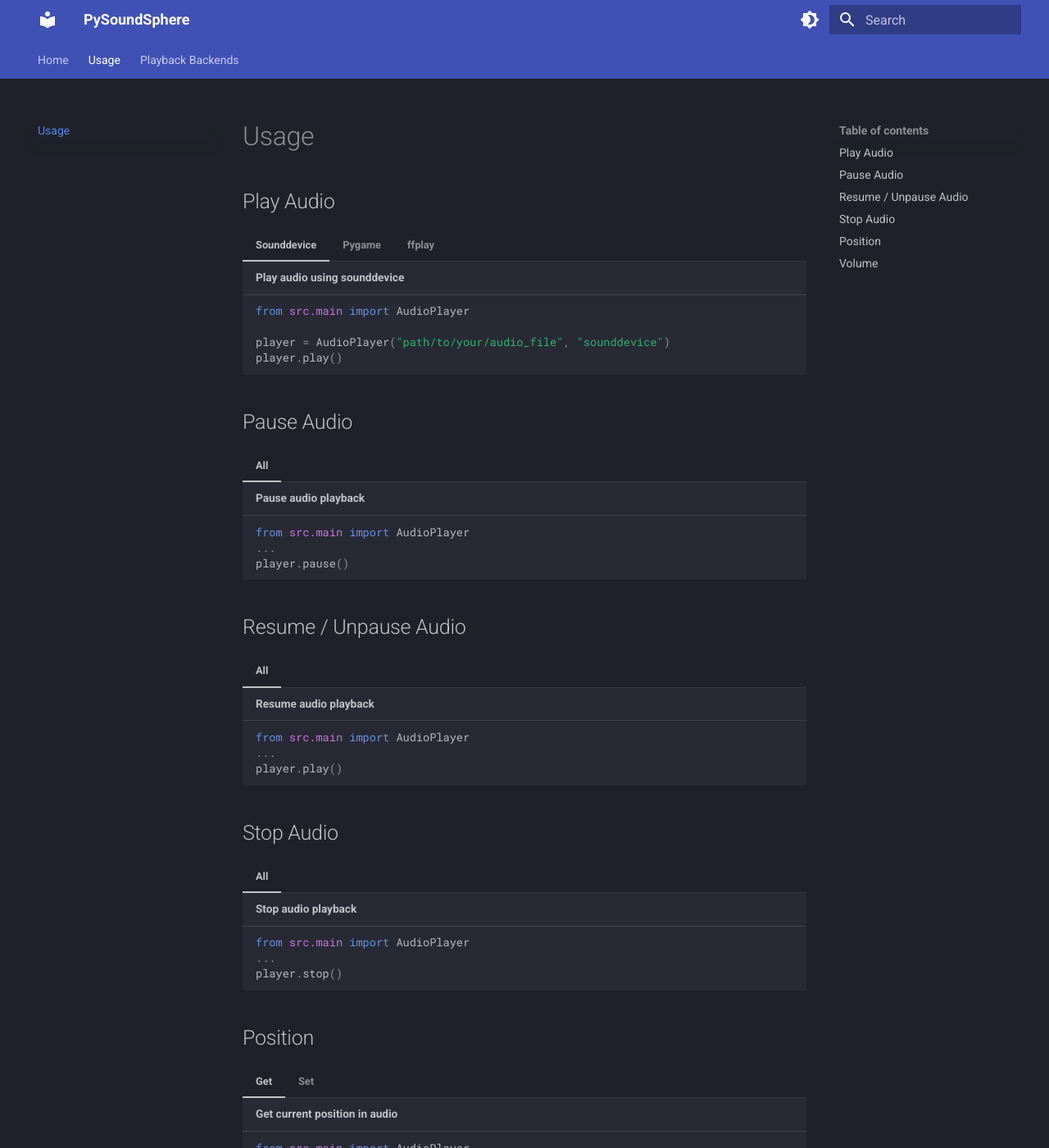
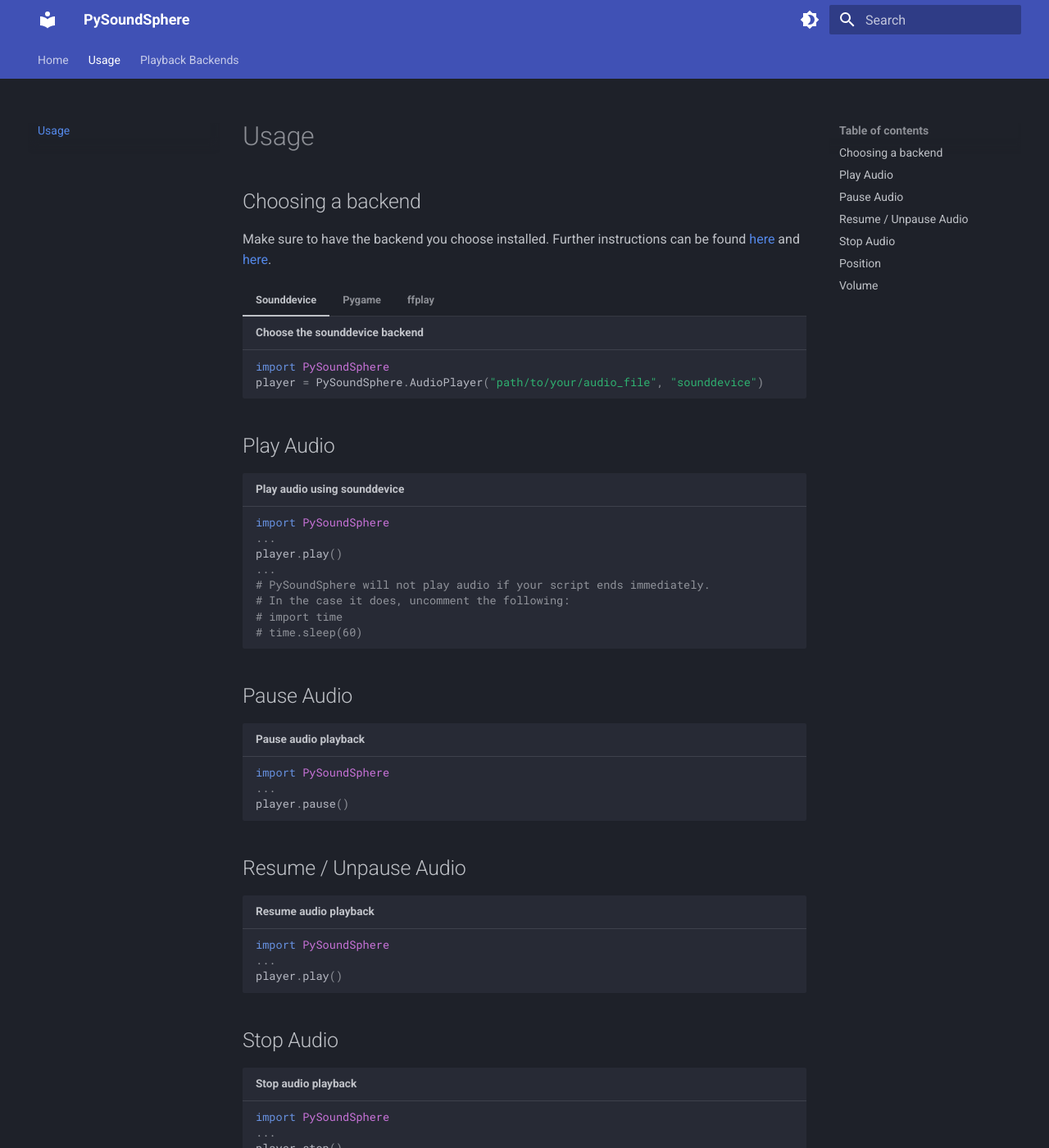
Before and after one commit to Nmstr/PySoundSphere, an MkDocs documentation site: the page built from docs/usage.md, in a window 1280 px wide and 1400 px high. Shown: the whole window at 82% size. Built offline with MkDocs 1.6.1 and Material for MkDocs 9.7.7, drawn with Linux system fonts in a browser that asks for light colours; some of the changed text lies outside the part shown.

````diff
--- a/docs/usage.md
+++ b/docs/usage.md
@@ -1,61 +1,67 @@
-## Play Audio
+## Choosing a backend
+
+Make sure to have the backend you choose installed. Further instructions can be found [here](../backends/general) and [here](../).
 
 === "Sounddevice"
-    ```python title="Play audio using sounddevice"
-    from src.main import AudioPlayer
-
-    player = AudioPlayer("path/to/your/audio_file", "sounddevice")
-    player.play()
+    ```python title="Choose the sounddevice backend"
+    import PySoundSphere
+    player = PySoundSphere.AudioPlayer("path/to/your/audio_file", "sounddevice")
     ```
 
 === "Pygame"
-    ```python title="Play audio using pygame"
-    from src.main import AudioPlayer
-
-    player = AudioPlayer("path/to/your/audio_file", "pygame")
-    player.play()
+    ```python title="Choose the pygame backend"
+    import PySoundSphere
+    player = PySoundSphere.AudioPlayer("path/to/your/audio_file", "pygame")
     ```
 
 === "ffplay"
-    ```python title="Play audio using ffplay"
-    from src.main import AudioPlayer
+    ```python title="Choose the ffplay backend"
+    import PySoundSphere
+    player = PySoundSphere.AudioPlayer("path/to/your/audio_file", "ffplay")
+    ```
 
-    player = AudioPlayer("path/to/your/audio_file", "ffplay")
-    player.play()
-    ```
+## Play Audio
+
+```python title="Play audio using sounddevice"
+import PySoundSphere
+...
+player.play()
+...
+# PySoundSphere will not play audio if your script ends immediately.
+# In the case it does, uncomment the following:
+# import time
+# time.sleep(60)
+```
 
 ## Pause Audio
 
-=== "All"
-    ```python title="Pause audio playback"
-    from src.main import AudioPlayer
-    ...
-    player.pause()
-    ```
+```python title="Pause audio playback"
+import PySoundSphere
+...
+player.pause()
+```
 
 ## Resume / Unpause Audio
 
-=== "All"
-    ```python title="Resume audio playback"
-    from src.main import AudioPlayer
-    ...
-    player.play()
-    ```
+```python title="Resume audio playback"
+import PySoundSphere
+...
+player.play()
+```
 
 ## Stop Audio
 
-=== "All"
-    ```python title="Stop audio playback"
-    from src.main import AudioPlayer
-    ...
-    player.stop()
-    ```
+```python title="Stop audio playback"
+import PySoundSphere
+...
+player.stop()
+```
 
 ## Position
 
 === "Get"
     ```python title="Get current position in audio"
-    from src.main import AudioPlayer
+    import PySoundSphere
     ...
     current_position = player.position
     print(current_position)
@@ -63,7 +69,7 @@
 
 === "Set"
     ```python title="Set current position in audio"
-    from src.main import AudioPlayer
+    import PySoundSphere
     ...
     new_position = 60
     player.position = new_position
@@ -73,7 +79,7 @@
 
 === "Get"
     ```python title="Get current volume"
-    from src.main import AudioPlayer
+    import PySoundSphere
     ...
     current_volume = player.volume
     print(current_volume)
@@ -81,7 +87,7 @@
 
 === "Set"
     ```python title="Set current volume"
-    from src.main import AudioPlayer
+    import PySoundSphere
     ...
     new_volume = 0.25
     player.volume = new_volume
````
Also changed, not shown: README.md (+12 -0 lines), docs/backends/ffplay.md (+8 -4 lines), docs/backends/general.md (+8 -0 lines), docs/backends/pygame.md (+17 -7 lines), docs/backends/sounddevice.md (+17 -7 lines), docs/index.md (+21 -0 lines), pyproject copy.toml (added, +42 -0 lines).
